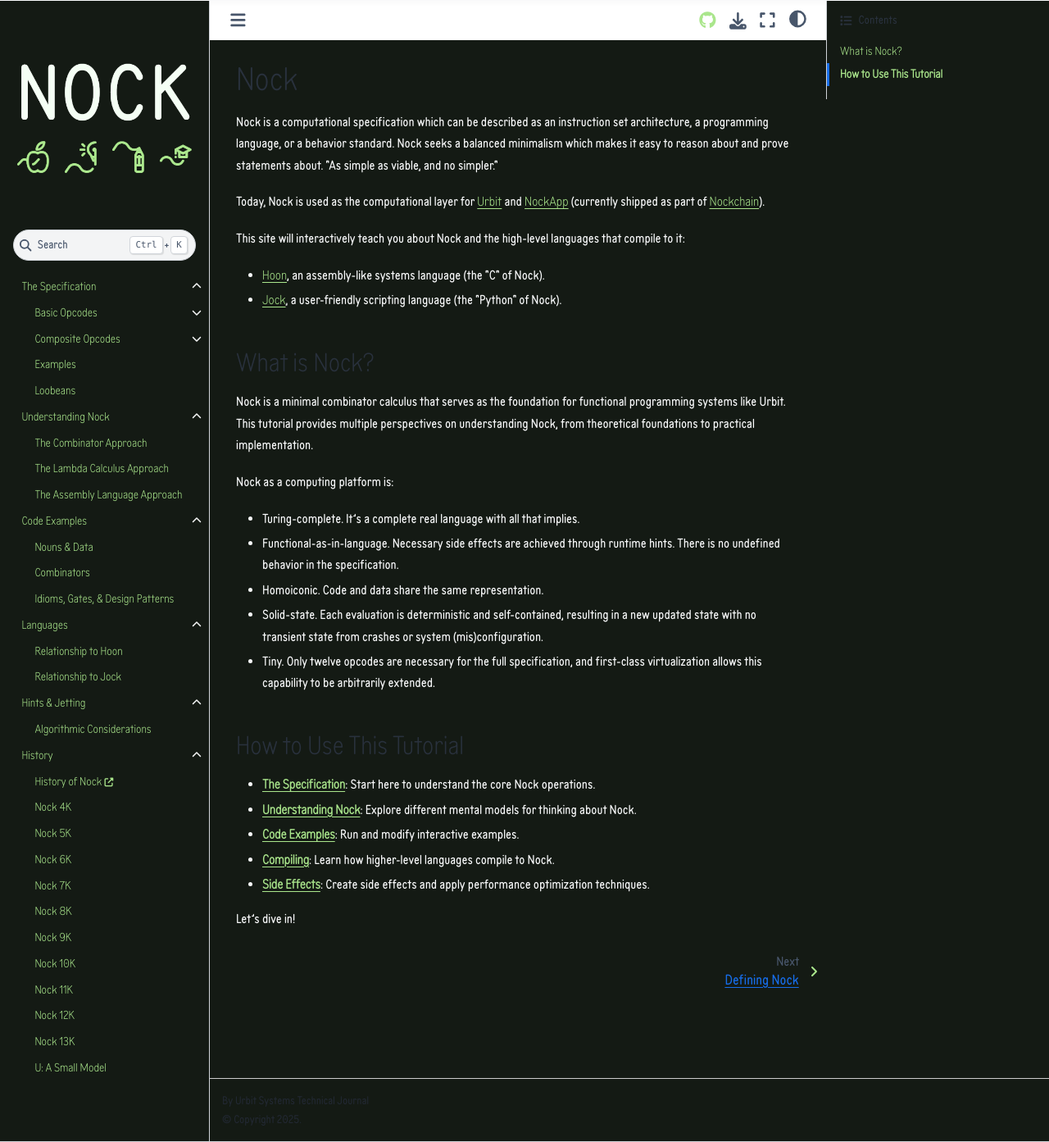
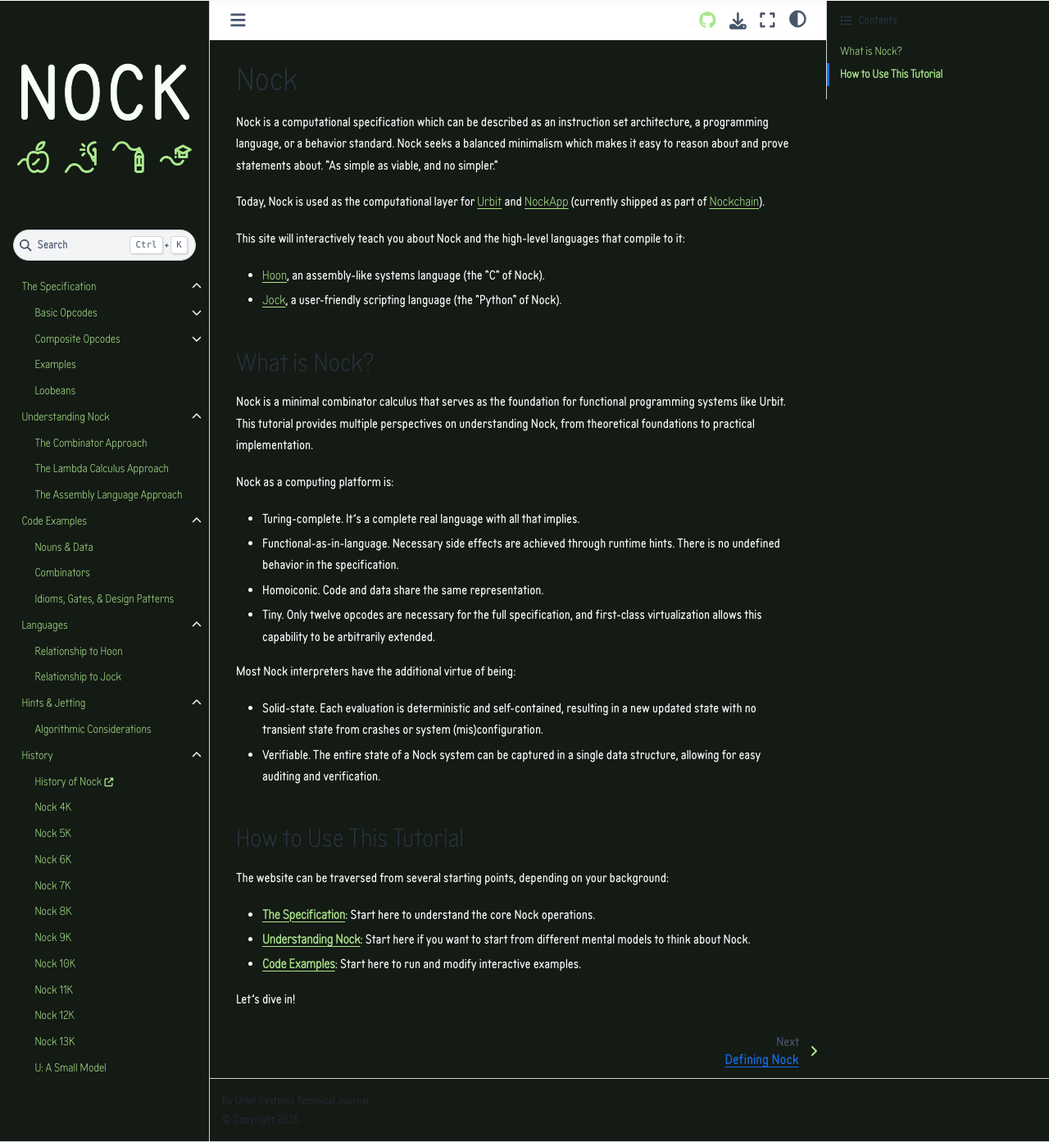
Before and after one commit to Urbit-Systems-Technical-Journal/nocksite, a Jupyter Book: the page built from intro.md, in a window 1280 px wide and 1393 px high. Shown: the whole window at 82% size. Built offline with Jupyter Book 1.0.4 settings and Sphinx 7.4.7 and the Sphinx Book theme 1.1.4, drawn with Linux system fonts in a browser that asks for light colours.

Commit message:
Revise opcodes

```diff
--- a/intro.md
+++ b/intro.md
@@ -18,15 +18,19 @@
 * Turing-complete.  It's a complete real language with all that implies.
 * Functional-as-in-language.  Necessary side effects are achieved through runtime hints.  There is no undefined behavior in the specification.
 * Homoiconic.  Code and data share the same representation.
+* Tiny.  Only twelve opcodes are necessary for the full specification, and first-class virtualization allows this capability to be arbitrarily extended.
+
+Most Nock interpreters have the additional virtue of being:
+
 * Solid-state.  Each evaluation is deterministic and self-contained, resulting in a new updated state with no transient state from crashes or system (mis)configuration.
-* Tiny.  Only twelve opcodes are necessary for the full specification, and first-class virtualization allows this capability to be arbitrarily extended.
+* Verifiable.  The entire state of a Nock system can be captured in a single data structure, allowing for easy auditing and verification.
 
 ## How to Use This Tutorial
 
+The website can be traversed from several starting points, depending on your background:
+
 - [**The Specification**](./content/specification/index.md): Start here to understand the core Nock operations.
-- [**Understanding Nock**](./content/understanding/index.md): Explore different mental models for thinking about Nock.
-- [**Code Examples**](./content/examples/index.md): Run and modify interactive examples.
-- [**Compiling**](./content/compiling/index.md): Learn how higher-level languages compile to Nock.
-- [**Side Effects**](./content/hints-jetting/index.md): Create side effects and apply performance optimization techniques.
+- [**Understanding Nock**](./content/understanding/index.md): Start here if you want to start from different mental models to think about Nock.
+- [**Code Examples**](./content/examples/index.md): Start here to run and modify interactive examples.
 
 Let's dive in!
```
Also changed, not shown: content/specification/basic-opcodes.md (+9 -0 lines), content/specification/composite-opcodes.md (+9 -0 lines), content/specification/deep-nock.md (added, +30 -0 lines), content/specification/index.md (+23 -6 lines), content/specification/opcode-0.ipynb, content/specification/opcode-11.ipynb, content/specification/opcode-2.ipynb, content/specification/opcode-3.ipynb, content/specification/opcode-4.ipynb, content/specification/opcode-5.ipynb, content/specification/opcode-6.ipynb, content/specification/opcode-7.ipynb, content/specification/opcode-8.ipynb, content/specification/opcode-9.ipynb.
